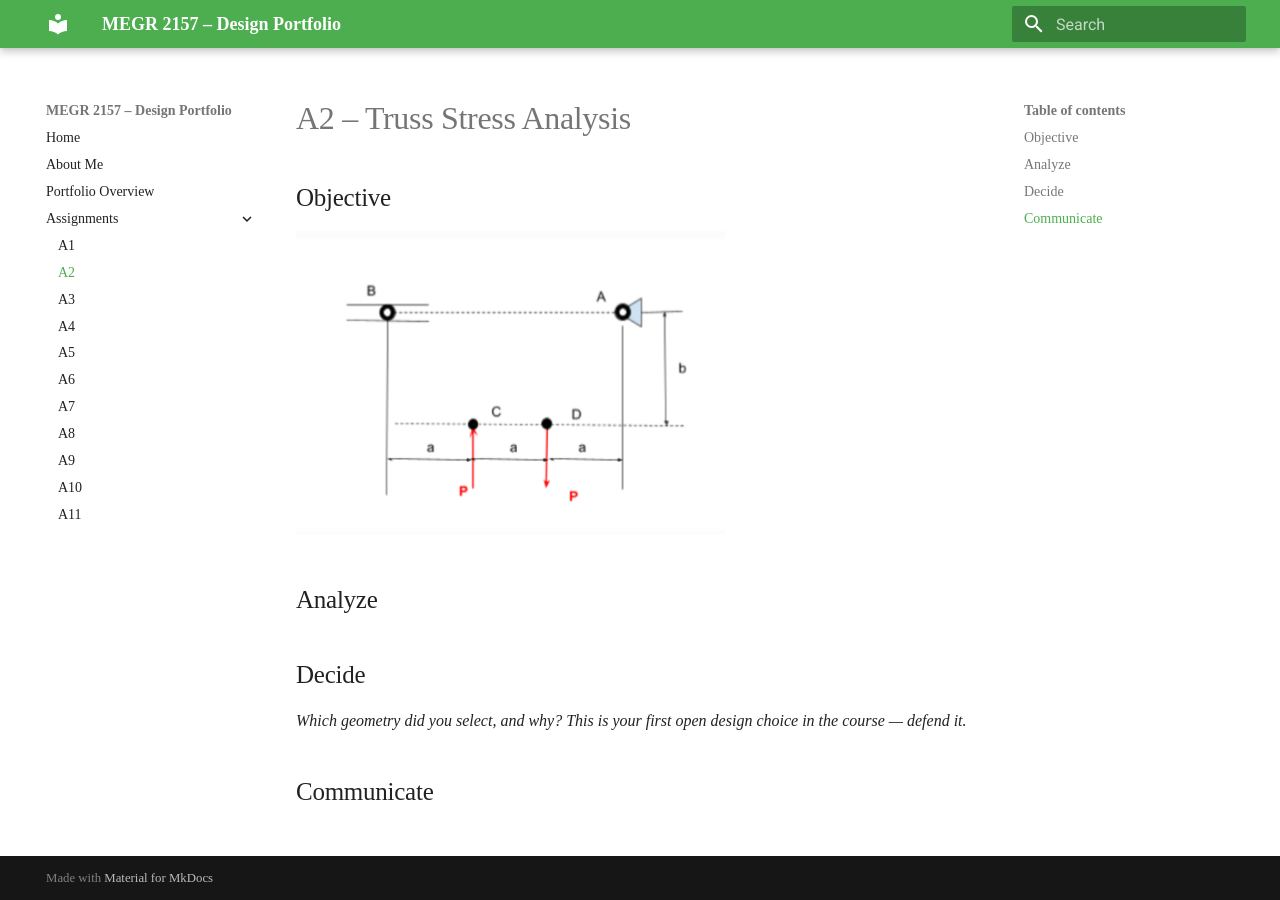
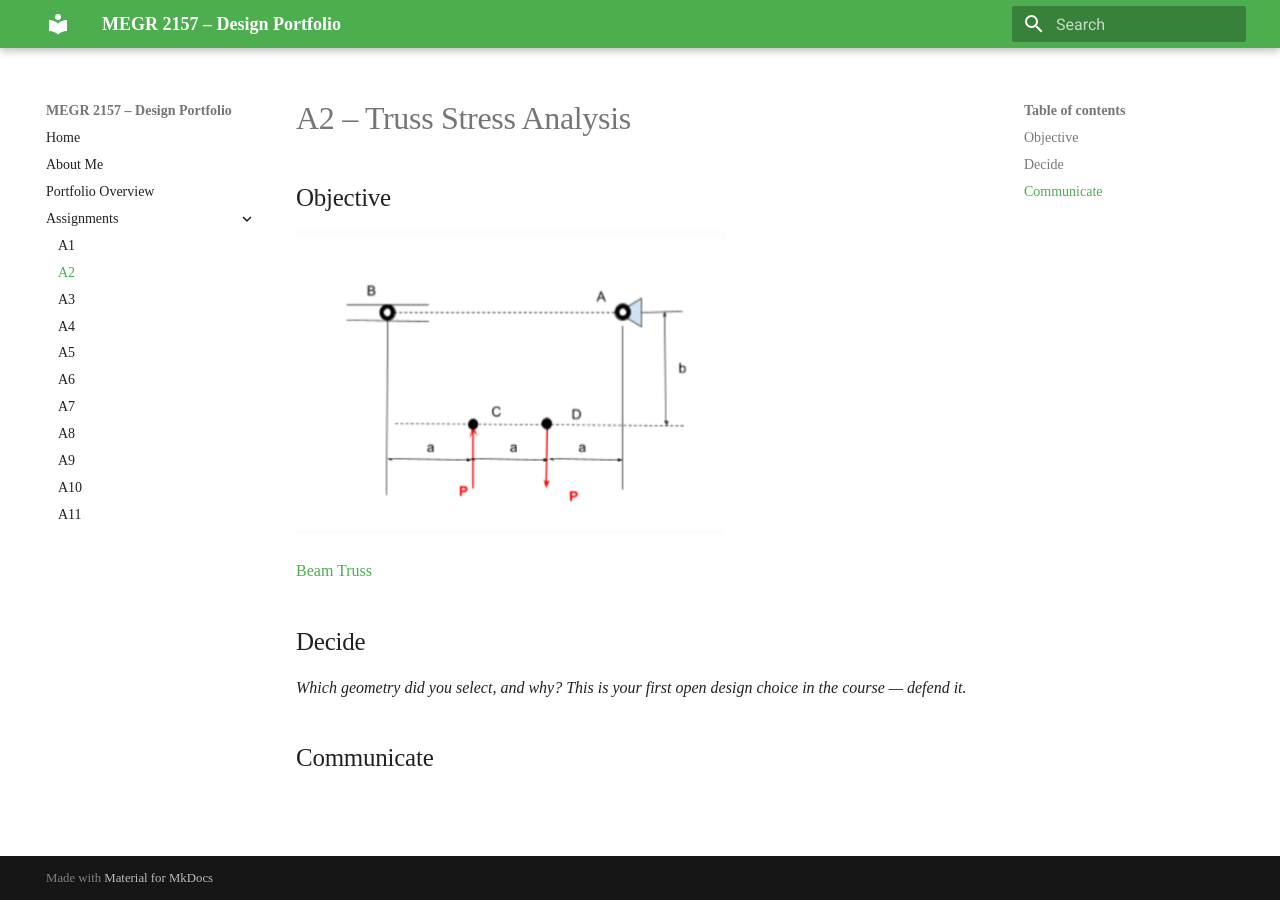
Before and after one commit to carandapz/design-projects-portfolio, an MkDocs documentation site: the page built from docs/assignments/A02/index.md, in a window 1280 px wide. Built offline with MkDocs 1.6.1 and Material for MkDocs 9.7.7, drawn with Linux system fonts in a browser that asks for light colours.

Commit message:
Update index.md

```diff
--- a/docs/assignments/A02/index.md
+++ b/docs/assignments/A02/index.md
@@ -3,7 +3,9 @@
 ## Objective
 ![parameters](originaldesign.png)
 
-## Analyze
+
+
+[Beam Truss](A2-Truss.SLDPRT)
 
 
 ## Decide
```
